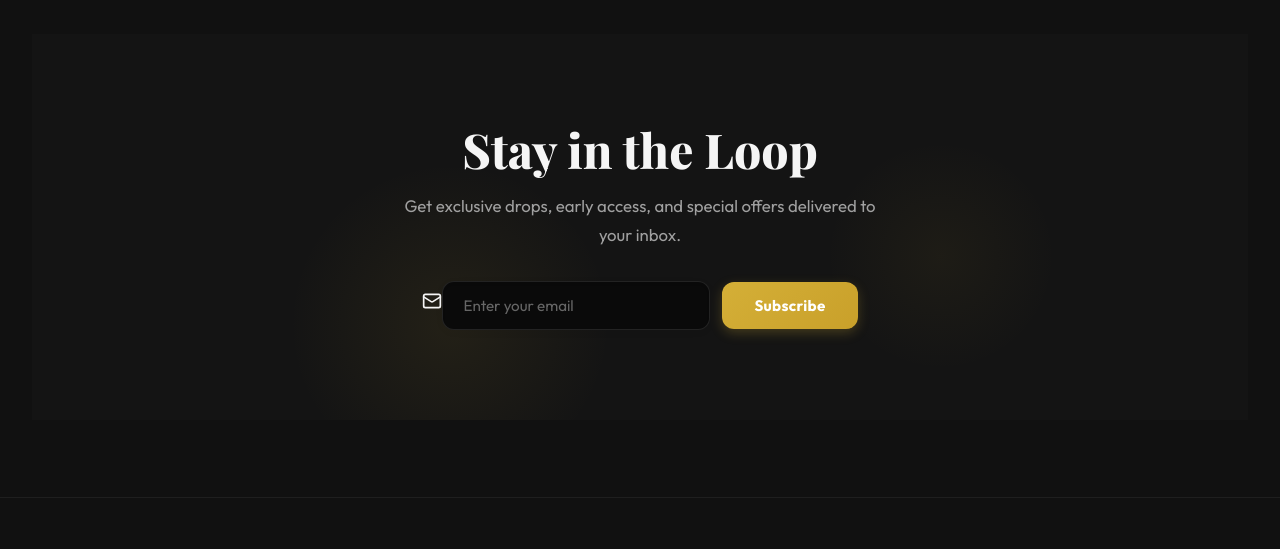
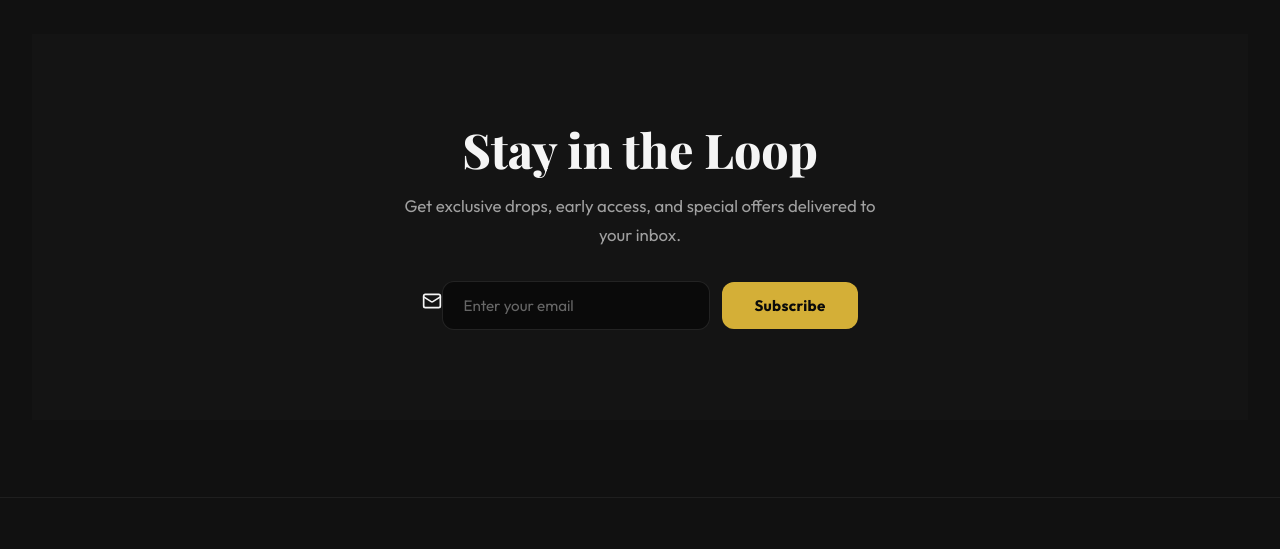
Before and after one commit to dreamvault01-cell/dreamvault, a Next.js app: page / in a window 1280 px wide. Shown: the part 2860-3409 px from the top of the page. Built offline with nearby package versions, Linux system fonts and the light colour scheme; no server answers; the database is empty; a web font is replaced by a local one.

Commit message:
Flatten newsletter UI for clean premium aesthetic

```diff
--- a/src/app/globals.css
+++ b/src/app/globals.css
@@ -2521,37 +2521,12 @@ ul, ol {
 }
 
 /* ---------- Newsletter Banner ---------- */
-@keyframes shimmer {
-  0% { transform: translateX(-100%) rotate(25deg); }
-  100% { transform: translateX(200%) rotate(25deg); }
-}
-
 .newsletter-banner {
   position: relative;
   background: var(--bg-card);
   padding: clamp(3.5rem, 7vw, 6rem) clamp(2rem, 5vw, 4rem);
   text-align: center;
   overflow: hidden;
-}
-
-/* Shimmer animation overlay */
-.newsletter-shimmer {
-  position: absolute;
-  top: 0;
-  left: 0;
-  width: 100%;
-  height: 100%;
-  background: linear-gradient(
-    105deg,
-    transparent 40%,
-    rgba(212, 175, 55, 0.03) 45%,
-    rgba(212, 175, 55, 0.05) 50%,
-    rgba(212, 175, 55, 0.03) 55%,
-    transparent 60%
-  );
-  animation: shimmer 6s ease-in-out infinite;
-  pointer-events: none;
-  z-index: 1;
 }
 
 .newsletter-content {
@@ -2580,28 +2555,6 @@ ul, ol {
   margin-right: auto;
 }
 
-/* Glow orbs */
-.newsletter-glow {
-  position: absolute;
-  top: 30%;
-  left: 20%;
-  width: 350px;
-  height: 350px;
-  background: radial-gradient(circle, rgba(212, 175, 55, 0.08) 0%, transparent 65%);
-  pointer-events: none;
-  z-index: 0;
-}
-
-.newsletter-glow--2 {
-  top: auto;
-  bottom: 10%;
-  left: auto;
-  right: 15%;
-  width: 250px;
-  height: 250px;
-  background: radial-gradient(circle, rgba(212, 175, 55, 0.05) 0%, transparent 65%);
-}
-
 /* Form layout matching the screenshot but more premium */
 .newsletter-form {
   display: flex;
@@ -2612,27 +2565,21 @@ ul, ol {
   margin: 0 auto;
 }
 
-.newsletter-form:focus-within {
-  /* removed since focus is now on the input directly */
-}
-
 .newsletter-form input {
   flex: 1;
   background: var(--bg-primary);
-  border: 1.5px solid var(--border-light);
+  border: 1px solid var(--border-light);
   border-radius: var(--radius-md);
   padding: 14px 20px;
   color: var(--text-primary);
   font-family: var(--font-sans);
   font-size: 0.95rem;
   outline: none;
-  box-shadow: inset 0 2px 4px rgba(0,0,0,0.02), 0 2px 8px rgba(0,0,0,0.04);
   transition: all 0.3s;
 }
 
 .newsletter-form input:focus {
   border-color: var(--accent-gold);
-  box-shadow: inset 0 2px 4px rgba(0,0,0,0.02), 0 0 0 3px rgba(212, 175, 55, 0.15);
 }
 
 .newsletter-form input::placeholder {
@@ -2647,17 +2594,15 @@ ul, ol {
   flex-shrink: 0;
   font-weight: 700;
   letter-spacing: 0.02em;
-  background: linear-gradient(135deg, var(--accent-gold), #c9a02a);
+  background: var(--accent-gold);
   border: none;
-  color: #fff;
-  box-shadow: 0 4px 12px rgba(212, 175, 55, 0.25);
-  transition: all 0.3s;
+  color: var(--bg-primary);
+  transition: all 0.2s;
 }
 
 .newsletter-form button:hover {
+  background: var(--accent-gold-hover, #c9a02a);
   transform: translateY(-1px);
-  box-shadow: 0 6px 16px rgba(212, 175, 55, 0.35);
-  background: linear-gradient(135deg, #e3c048, #c9a02a);
 }
 
 .newsletter-privacy {
--- a/src/app/page.tsx
+++ b/src/app/page.tsx
@@ -249,9 +249,6 @@ export default async function Home() {
       <section className="section" id="newsletter" style={{ background: 'var(--bg-secondary)' }}>
         <div className="container">
           <div className="newsletter-banner">
-            {/* Shimmer overlay */}
-            <div className="newsletter-shimmer"></div>
-
             <div className="newsletter-content">
               <h2 className="newsletter-title">
                 Stay in the <span className="accent">Loop</span>
@@ -274,10 +271,6 @@ export default async function Home() {
                 </button>
               </form>
             </div>
-
-            {/* Background glow orbs */}
-            <div className="newsletter-glow"></div>
-            <div className="newsletter-glow newsletter-glow--2"></div>
           </div>
         </div>
       </section>
```
